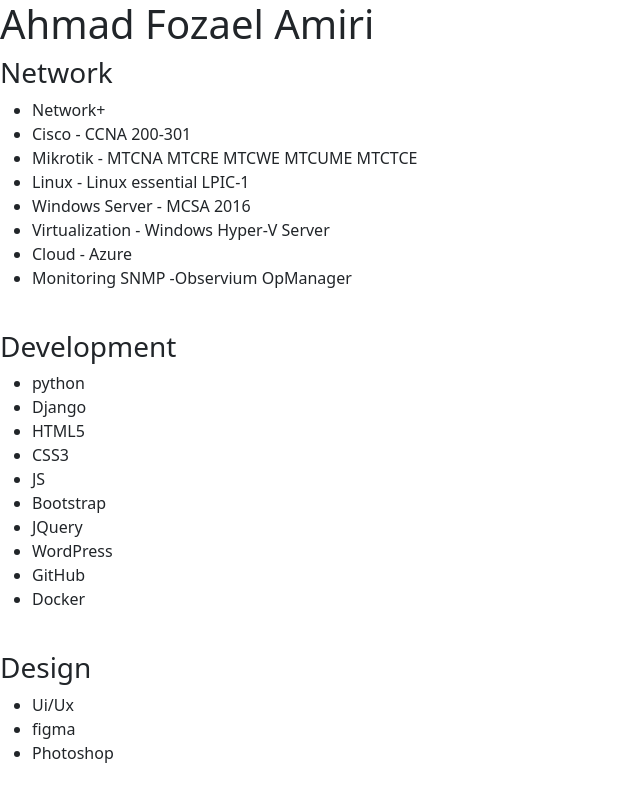
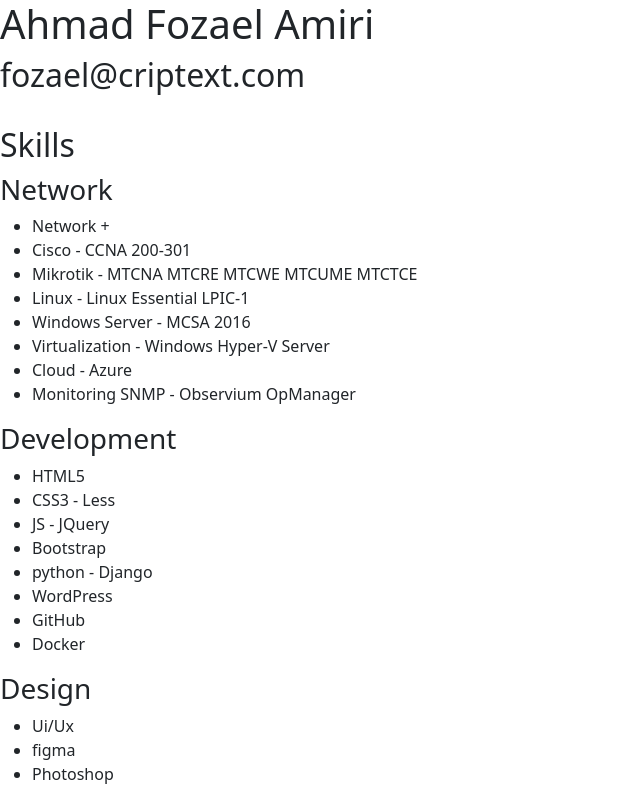
Before and after one commit to amiri7f/amiri7f.github.io, a plain HTML site: page index.html in a window 1280 px wide. Shown: the whole page, without its empty margins (0-640 px from the left). Drawn offline with nearby package versions, Linux system fonts and the light colour scheme.

Commit message:
Update index.html

```diff
--- a/index.html
+++ b/index.html
@@ -12,34 +12,33 @@
   </head>
   <body>
     <h1>Ahmad Fozael Amiri</h1>
+    <h2>fozael@criptext.com</h2>
+    <br>
+    <h2>Skills</h2>
     <h3>Network</h3>
     <ul>
-        <li>Network+</li>
+        <li>Network +</li>
         <li>Cisco - CCNA 200-301</li>
         <li>Mikrotik - MTCNA MTCRE MTCWE MTCUME MTCTCE</li>
-        <li>Linux - Linux essential LPIC-1</li>
+        <li>Linux - Linux Essential LPIC-1</li>
         <li>Windows Server - MCSA 2016</li>
         <li>Virtualization - Windows Hyper-V Server</li>
         <li>Cloud - Azure</li>
-        <li>Monitoring SNMP -Observium OpManager</li>
+        <li>Monitoring SNMP - Observium OpManager</li>
     </ul>
 
-    <br>
     <h3>Development</h3>
     <ul>
-        <li>python</li>
-        <li>Django</li>
         <li>HTML5</li>
-        <li>CSS3</li>
-        <li>JS</li>
+        <li>CSS3 - Less</li>
+        <li>JS - JQuery</li>
         <li>Bootstrap</li>
-        <li>JQuery</li>
+        <li>python - Django</li>
         <li>WordPress</li>
         <li>GitHub</li>
         <li>Docker</li>
     </ul>
 
-    <br>
     <h3>Design</h3>
     <ul>
         <li>Ui/Ux</li>
```
